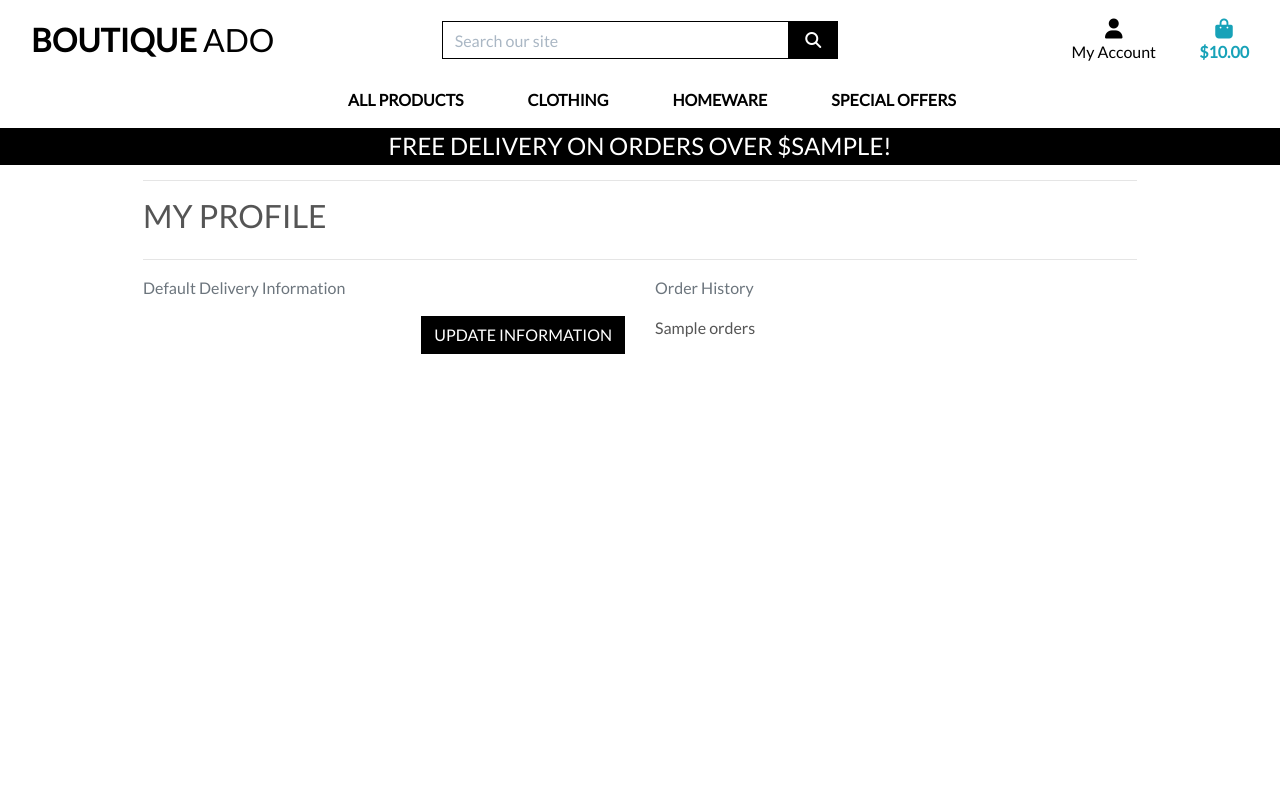
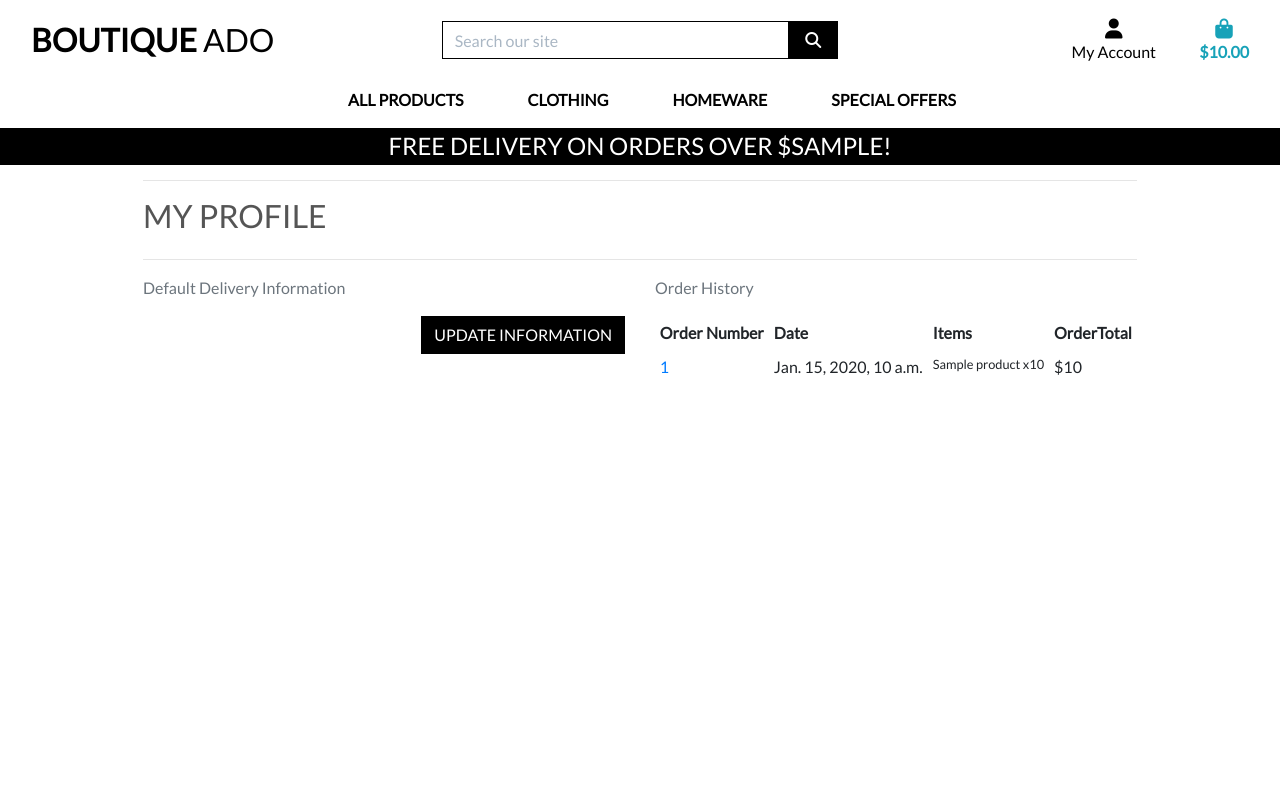
Before and after one commit to DeanoPHP/boutique_ado, a Django app: template profiles/templates/profiles/profile.html in a window 1280 px wide. Run offline with Django 5.2, Linux system fonts and the light colour scheme; the template is opened without the code that fills it: most values are stand-ins (such as "Sample title", 1, 10 or a date in 2020); some libraries are stand-ins or nearby versions.

Commit message:
I am lost

```diff
--- a/checkout/admin.py
+++ b/checkout/admin.py
@@ -14,7 +14,7 @@ class OrderAdmin(admin.ModelAdmin):
                        'delivery_cost', 'order_total',
                        'grand_total', 'original_bag', 'stripe_pid')
 
-    fields = ('order_number', 'date', 'full_name',
+    fields = ('order_number', 'user_profile', 'date', 'full_name',
               'email', 'phone_number', 'country',
               'postcode', 'town_or_city', 'street_address1',
               'street_address2', 'county', 'delivery_cost',
--- a/profiles/static/profiles/css/profile.css
+++ b/profiles/static/profiles/css/profile.css
@@ -1,3 +1,8 @@
+.order-history {
+    max-height: 416px;
+    overflow-y: auto;
+}
+
 #profile-update-form .form-control {
     color: #000;
 }
--- a/profiles/templates/profiles/profile.html
+++ b/profiles/templates/profiles/profile.html
@@ -1,6 +1,6 @@
 {% extends "base.html" %}
+{% load crispy_forms_tags %}
 {% load static %}
-{% load crispy_forms_tags %}
 
 {% block extra_css %}
     <link rel="stylesheet" href="{% static 'profiles/css/profile.css' %}">
@@ -35,7 +35,43 @@
             </div>
             <div class="col-12 col-lg-6">
                 <p class="text-muted">Order History</p>
-            {{ orders }}
+                <div class="order-history table-responsive">
+                    <table class="table table-sm table-borderless">
+                        <thead>
+                            <tr>
+                                <th>Order Number</th>
+                                <th>Date</th>
+                                <th>Items</th>
+                                <th>OrderTotal</th>
+                            </tr>
+                        </thead>
+                        <tbody>
+                            {% for order in orders %}
+                                <tr>
+                                    <td>
+                                        <a href="{% url 'order_history' order.order_number %}"
+                                        title="{{ order.order_number }}">
+                                            {{ order.order_number|truncatechars:6 }}
+                                        </a>
+                                    </td>
+                                    <td>{{ order.date }}</td>
+                                    <td>
+                                        <ul class="list-unstyled">
+                                            {% for item in order.lineitems.all %}
+                                                <li class="small">
+                                                    {% if item.product.has_sizes %}
+                                                        Size {{ item.product.size|upper }}
+                                                    {% endif %}{{ item.product.name }} x{{ item.quantity }}
+                                                </li>
+                                            {% endfor %}
+                                        </ul>
+                                    </td>
+                                    <td>${{ order.grand_total }}</td>
+                                </tr>
+                            {% endfor %}
+                        </tbody>
+                    </table>
+                </div>
             </div>
         </div>
 {% endblock %}
--- a/profiles/urls.py
+++ b/profiles/urls.py
@@ -2,5 +2,6 @@ from django.urls import path
 from . import views
 
 urlpatterns = [
-    path('', views.profile, name='profile')
+    path('', views.profile, name='profile'),
+    path('order_history/<order_number>', views.order_history, name='order_history'),
 ]
```
Also changed, not shown: checkout/templates/checkout/checkout_success.html (+10 -1 lines), checkout/views.py (+24 -0 lines), checkout/webhook_handler.py (+7 -1 lines), profiles/views.py (+19 -0 lines). Lines whose indentation alone changed are shown as unchanged.
